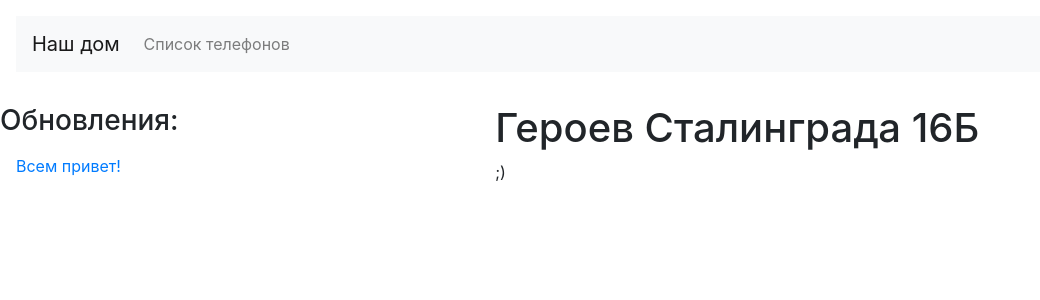
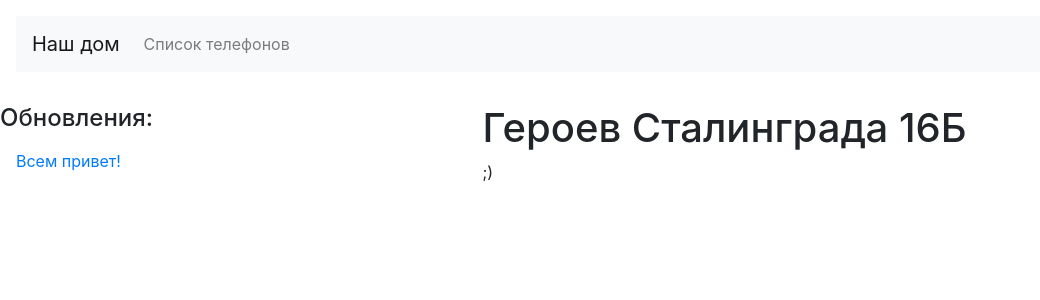
Before and after one commit to heroes-kiev/16b, a Jekyll site: the page built from index.md, in a window 1280 px wide. Shown: the top 300 px of the page, without its empty margins (0-1040 px from the left). Built offline with Jekyll 4.4.1, drawn with Linux system fonts in a browser that asks for light colours; our own code applies the rules of GitHub Pages for plain Markdown files.

Commit message:
fix navbar and padding

```diff
--- a/_layouts/default.html
+++ b/_layouts/default.html
@@ -12,14 +12,14 @@
   <body>
     <div id="layout">
       <header>
-        <nav class="navbar navbar-expand-lg navbar-light bg-light">
+        <nav class="navbar navbar-expand-md navbar-light bg-light">
           <a class="navbar-brand" href="/">{{ site.title }}</a>
 
           <button class="navbar-toggler" type="button" data-toggle="collapse" data-target="#navbarNav" aria-controls="navbarNav" aria-expanded="false" aria-label="Toggle navigation">
             <span class="navbar-toggler-icon"></span>
           </button>
 
-          <div class="collapse navbar-collapse" id="navbarNavAltMarkup">
+          <div class="collapse navbar-collapse" id="navbarNav">
             <div class="navbar-nav">
               {% for link in site.pages %}
                 {% unless link.exclude %}
@@ -36,11 +36,11 @@
         </nav>
       </header>
       <nav class="nav flex-column">
-      	<h3>Обновления:</h3>
+      	<h4>Обновления:</h4>
         {% for link in site.posts %}
           {% unless link.exclude %}
             {% if page.url == link.url %}
-              <a class="nav-link active" href="{{link.url}}">{{link.title}}</a>
+              <div class="nav-item active" href="{{link.url}}">{{link.title}}</div>
             {% else %}
               <a class="nav-link" href="{{link.url}}">{{link.title}}</a>
             {% endif %}
--- a/assets/css/grid.css
+++ b/assets/css/grid.css
@@ -8,7 +8,9 @@ html {
 
 header {}
 
-nav {}
+nav {
+	padding-left: 1em;
+}
 
 main {}
 
```
